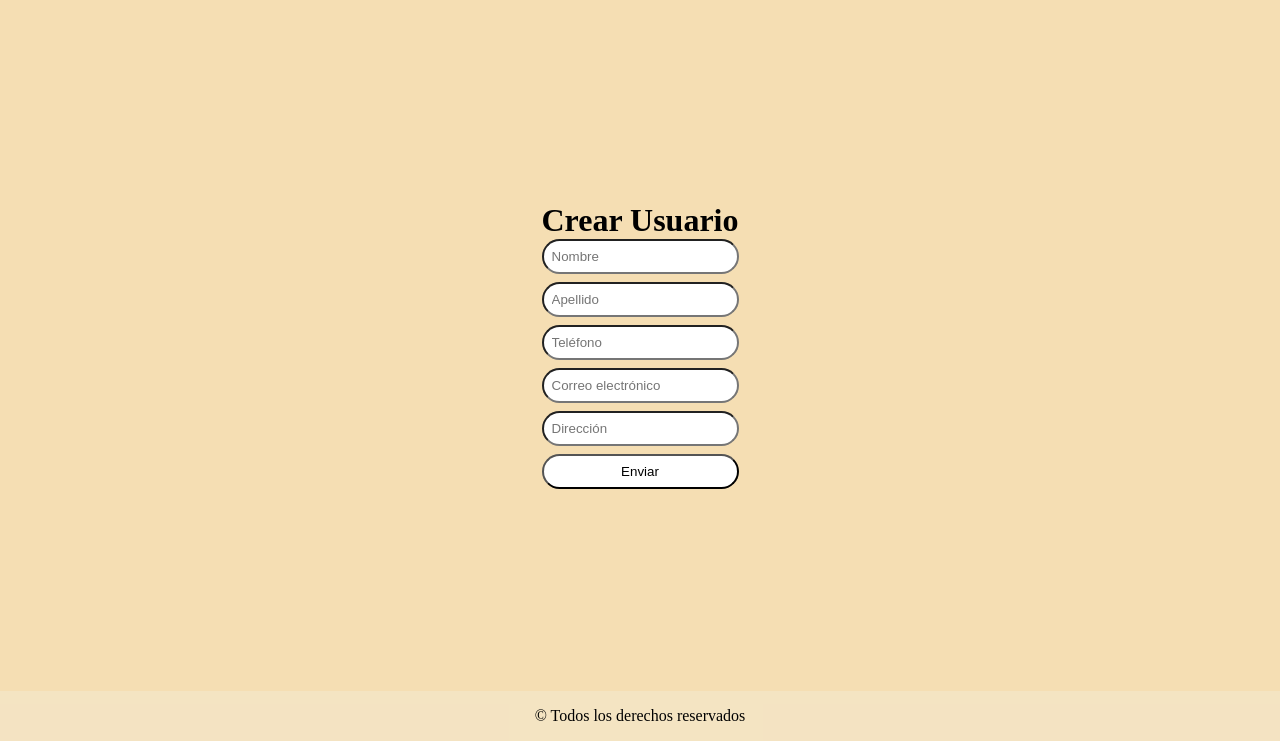
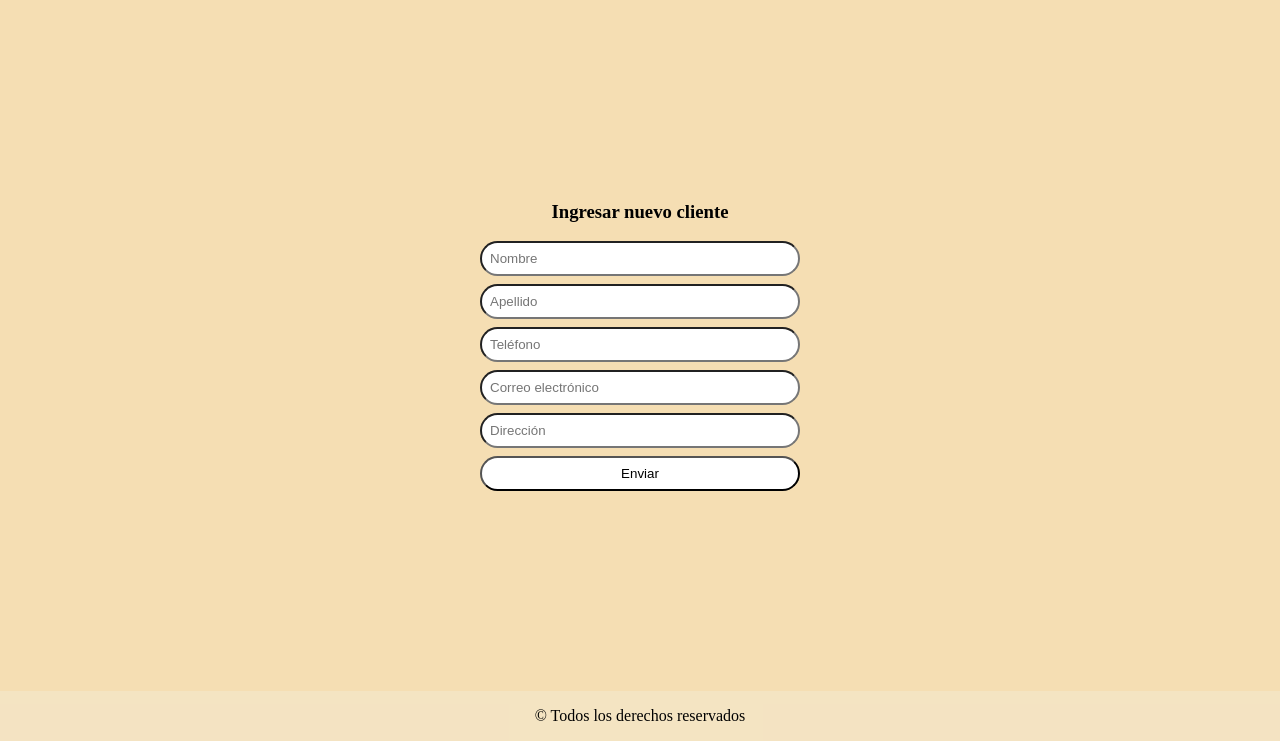
Before and after one commit to pablolospe/django-backend, a Django app: page /clientForm/ in a window 1280 px wide. Shown: the part 59-800 px from the top of the page. Run offline with Django 4.2, Linux system fonts and the light colour scheme.

Commit message:
messages

```diff
--- a/grupo10/web/forms.py
+++ b/grupo10/web/forms.py
@@ -1,17 +1,31 @@
 from django import forms
-
-# class ClientForm(forms.Form):
-#     name = forms.CharField(label="Nombre", required=True)
-#     lastname = forms.CharField(label="Apellido", required=True)
-#     phone = forms.IntegerField(label="Teléfono", required=True)
-#     email = forms.EmailField(label="email", required=True)
-#     address = forms.CharField(label="Dirección", required=True)
-
-
+from django.core.exceptions import ValidationError
 
 class ClientForm(forms.Form):
-    name = forms.CharField(max_length=100, widget=forms.TextInput(attrs={'placeholder': 'Nombre'}))
-    lastname = forms.CharField(max_length=100, widget=forms.TextInput(attrs={'placeholder': 'Apellido'}))
-    phone = forms.CharField(max_length=15, widget=forms.TextInput(attrs={'placeholder': 'Teléfono'}))
-    email = forms.EmailField(widget=forms.EmailInput(attrs={'placeholder': 'Correo electrónico'}))
-    address = forms.CharField(widget=forms.TextInput(attrs={'placeholder': 'Dirección'}))
+    name = forms.CharField(max_length=100, required=True, widget=forms.TextInput(attrs={'placeholder': 'Nombre'}))
+    lastname = forms.CharField(max_length=100, required=True, widget=forms.TextInput(attrs={'placeholder': 'Apellido'}))
+    phone = forms.CharField(max_length=15, required=True, widget=forms.TextInput(attrs={'placeholder': 'Teléfono'}))
+    email = forms.EmailField(required=True, widget=forms.EmailInput(attrs={'placeholder': 'Correo electrónico'}))
+    address = forms.CharField(required=True, widget=forms.TextInput(attrs={'placeholder': 'Dirección'}))
+
+    def clean_name(self):
+        if not self.cleaned_data["name"].isalpha():
+            raise ValidationError("El nombre solo puede estar compuesto por letras")
+
+        return self.cleaned_data["name"]
+
+    def clean_lastname(self):
+        if not self.cleaned_data["lastname"].isalpha():
+            raise ValidationError("El apellido debe estar compuesto solo por letras.")
+
+        return self.cleaned_data["lastname"]
+
+    def clean(self):
+        cleaned_data = super().clean()
+        name = cleaned_data.get("name")
+        lastname = cleaned_data.get("lastname")
+
+        if name == "Carlos":
+            raise ValidationError("El usuario Carlos Lopez ya existe")
+
+        return self.cleaned_data
--- a/grupo10/web/static/web/style/clientForm.css
+++ b/grupo10/web/static/web/style/clientForm.css
@@ -11,6 +11,7 @@ input{
 }
 
 .hover-effect {
+    width: 20rem;
     color: black;
     transition: color 0.3s;
 }
@@ -19,3 +20,11 @@ input{
     color: red;
     cursor: pointer;
 }
+
+.error, p{
+    justify-content: center;
+    align-self: center;
+    color: red;
+    font-size: smaller;
+    margin-top: -0.2rem;
+}
--- a/grupo10/web/templates/web/clientForm.html
+++ b/grupo10/web/templates/web/clientForm.html
@@ -9,16 +9,60 @@
 {% endblock %}
 
 {% block main %}
-<h1 class="centered">Crear Usuario</h1>
+<h3 class="centered">Ingresar nuevo cliente</h3>
+<br />
 
 <form method="POST" action="{% url 'clientForm' %}">
 
     {% csrf_token %}
+    <!-- {{ clientForm.as_p }} -->
+
     {{ clientForm.name }}
+
+    {% if clientForm.name.errors %}
+    <div class="error">
+        {% for error in clientForm.name.errors %}
+        <p  >{{ error }}</p>
+        {% endfor %}
+    </div>
+    {% endif %}
+
     {{ clientForm.lastname }}
+    {% if clientForm.lastname.errors %}
+    <div class="error">
+        {% for error in clientForm.lastname.errors %}
+        <p  >{{ error }}</p>
+        {% endfor %}
+    </div>
+    {% endif %}
+
     {{ clientForm.phone }}
+    {% if clientForm.phone.errors %}
+    <div class="error">
+        {% for error in clientForm.phone.errors %}
+        <p  >{{ error }}</p>
+        {% endfor %}
+    </div>
+    {% endif %}
+
     {{ clientForm.email }}
+    {% if clientForm.email.errors %}
+    <div class="error">
+        {% for error in clientForm.email.errors %}
+        <p  >{{ error }}</p>
+        {% endfor %}
+    </div>
+    {% endif %}
+
     {{ clientForm.address }}
-    <input class="hover-effect"  type="submit" value="Enviar">
+    {% if clientForm.address.errors %}
+    <div class="error">
+        {% for error in clientForm.address.errors %}
+        <p  >{{ error }}</p>
+        {% endfor %}
+    </div>
+    {% endif %}
+
+    <input class="hover-effect" type="submit" value="Enviar">
 </form>
 {% endblock %}
--- a/grupo10/web/views.py
+++ b/grupo10/web/views.py
@@ -6,7 +6,7 @@ from django.contrib import messages
 
 def index(request):
     context={
-        'nombre': 'Ernesto',
+        'name': 'Ernesto',
     }
 
     return render(request, 'web/index.html', context)
@@ -22,12 +22,11 @@ def clientForm(request):
         form = ClientForm(request.POST)
         context['clientForm'] = form
 
-        if(form.is_valid()):
-
+        if form.is_valid():
             print(request.POST)
             messages.success(request, 'El cliente fue dado de alta con éxito')
 
-        return redirect('index')
+            return redirect('index')
 
     return render(request, 'web/clientForm.html', context)
 
```
Also changed, not shown: grupo10/web/static/web/style/base.css (line endings or trailing spaces).
